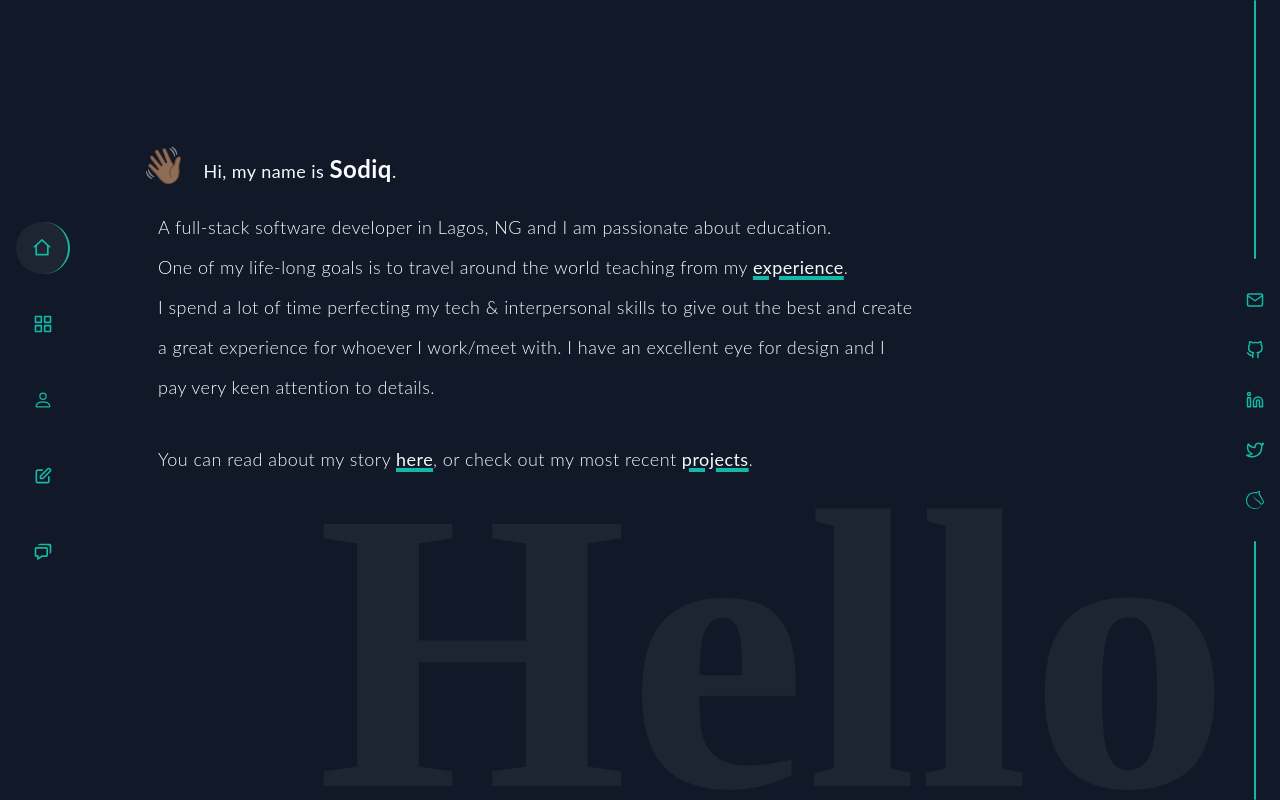
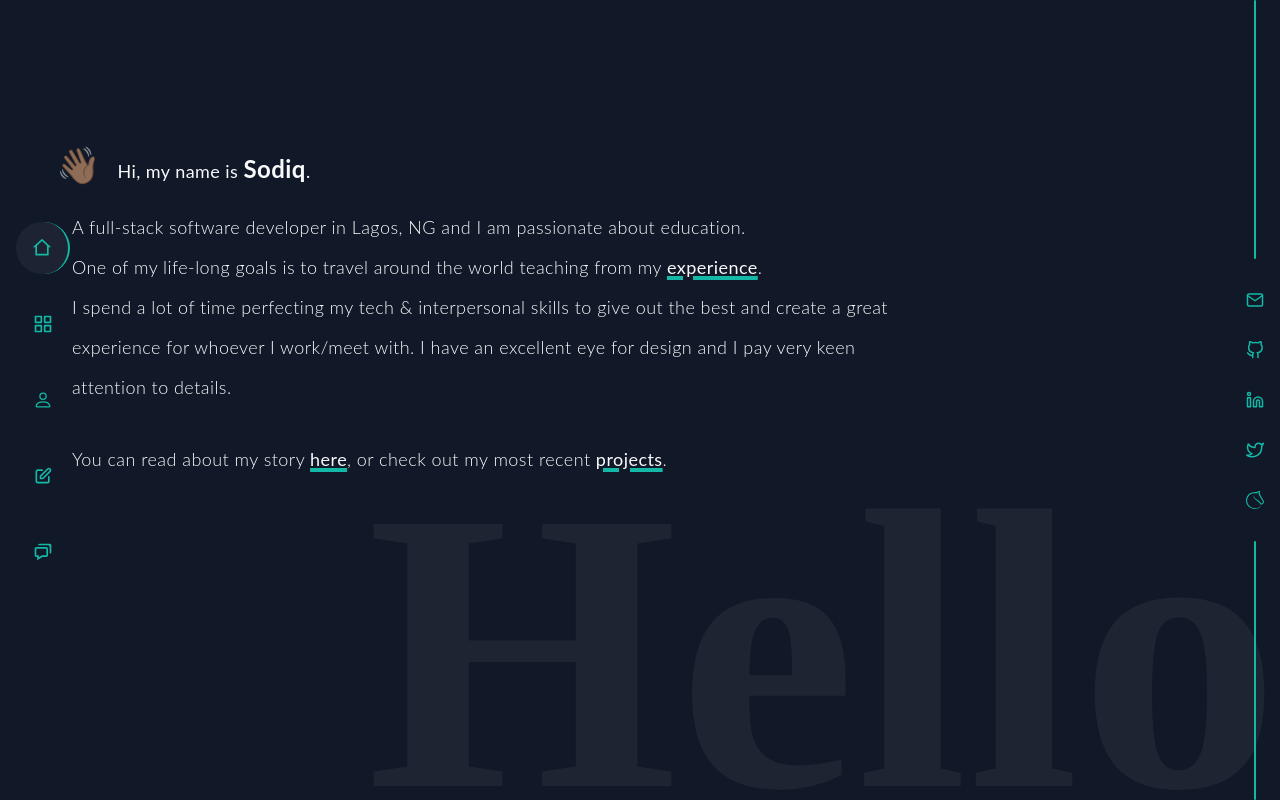
Before and after one commit to deyemiobaa/sa-portfolio, a React (Create React App) app: page / in a window 1280 px wide. Built offline with nearby package versions, Linux system fonts and the light colour scheme.

Commit message:
fixed nav position

```diff
--- a/src/components/mobile-nav/nav.js
+++ b/src/components/mobile-nav/nav.js
@@ -12,10 +12,10 @@ export default function MobileNav() {
   };
   return (
     <div
-      className="mobile-nav absolute z-20 h-screen w-3/4 md:w-3/5 lg:hidden font-lato transition-all ease-in-out duration-1000"
+      className="mobile-nav fixed inset-0 z-20 w-3/4 md:w-3/5 lg:hidden transition-all ease-in-out duration-1000"
       style={isOpen ? undefined : { "width": "0" }}
     >
-      {!isOpen && <Toggle style={{ "backgroundColor": "rgba(248, 250, 252, 0.05)" }} toggle={() => toggleNav()} element={<CgMenu className="text-2xl text-teal-500 font-bold" />} />}
+      {!isOpen && <Toggle style={{ "backgroundColor": "#0f172a" }} toggle={() => toggleNav()} element={<CgMenu className="text-2xl text-teal-500 font-bold" />} />}
       {isOpen && <Toggle toggle={() => toggleNav()} element={<CgClose className="text-2xl text-neutral-900 font-bold" />} />}
       <Navigation
         handleClickProp={() => toggleNav()}
--- a/src/components/page-nav.js
+++ b/src/components/page-nav.js
@@ -30,7 +30,7 @@ export default function PageNav() {
     }
   ]
   return (
-    <div className="page-nav hidden lg:flex flex-col w-max h-screen justify-center px-4 gap-6 text-teal-500 text-xl">
+    <div className="page-nav hidden lg:flex flex-col w-max h-screen justify-center px-4 gap-6 text-teal-500 text-xl fixed left-0 bottom-0 top-0 z-20">
       {elements.map((element, index) =>
         <NavLink to={element.path}
           className="page-nav__item flex flex-col justify-center items-center rounded-full p-4"
--- a/src/components/social-nav.js
+++ b/src/components/social-nav.js
@@ -3,7 +3,7 @@ import SocialIcons from "./icons";
 
 export default function SocialNav() {
   return (
-    <div className="social-nav hidden md:flex flex-col w-max h-screen justify-center items-center px-4 gap-8">
+    <div className="social-nav hidden lg:flex flex-col w-max h-screen justify-center items-center px-4 gap-8 fixed right-0 top-0 bottom-0">
       <div className="rounded w-0.5 bg-teal-500 h-1/3" />
       <SocialIcons />
       <div className="rounded w-0.5 bg-teal-500 h-1/3" />
```
